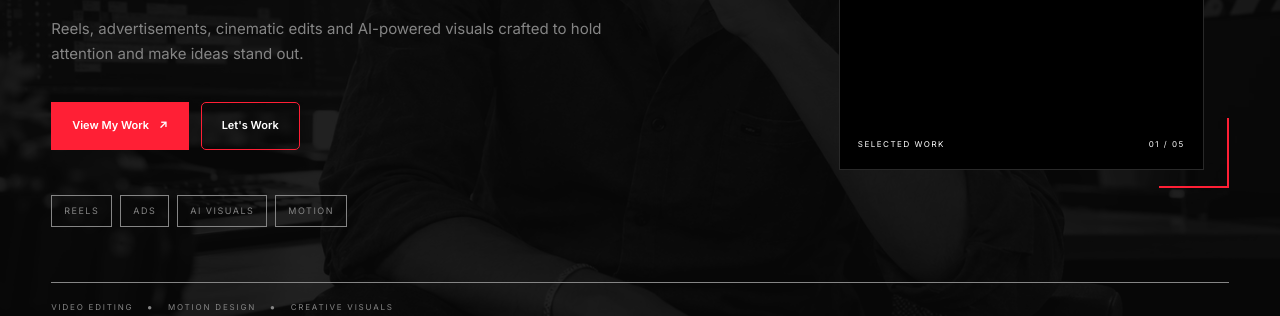
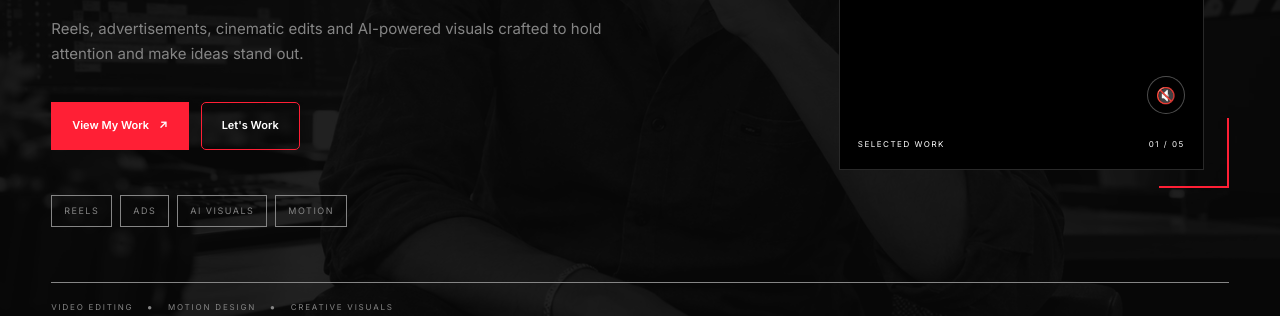
Before and after one commit to abfxmedia/ABFXmedia, a plain HTML site: page index.html in a window 1280 px wide. Shown: the part 484-800 px from the top of the page. Drawn offline with Linux system fonts and the light colour scheme.

Commit message:
Update style.css

```diff
--- a/style.css
+++ b/style.css
@@ -2528,3 +2528,33 @@ button {
     z-index: 3;
     pointer-events: none;
 }
+
+/* HERO VIDEO VOLUME BUTTON */
+
+.hero-volume-button {
+    position: absolute;
+    right: 18px;
+    bottom: 55px;
+    z-index: 10;
+
+    width: 38px;
+    height: 38px;
+
+    border: 1px solid rgba(255,255,255,0.3);
+    border-radius: 50%;
+
+    background: rgba(0,0,0,0.7);
+    color: #fff;
+
+    cursor: pointer;
+    font-size: 16px;
+
+    display: flex;
+    align-items: center;
+    justify-content: center;
+}
+
+.hero-volume-button:hover {
+    background: #ff1f35;
+    border-color: #ff1f35;
+}
```
